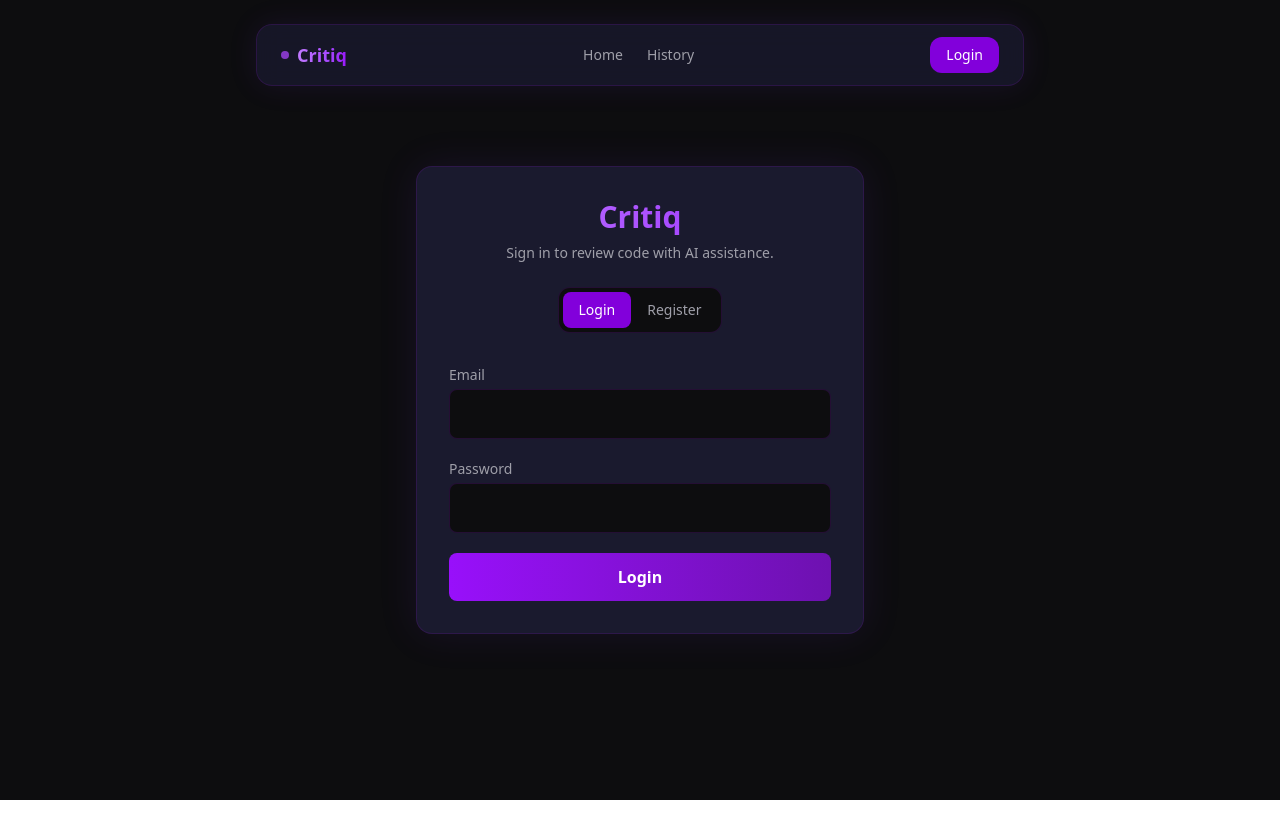
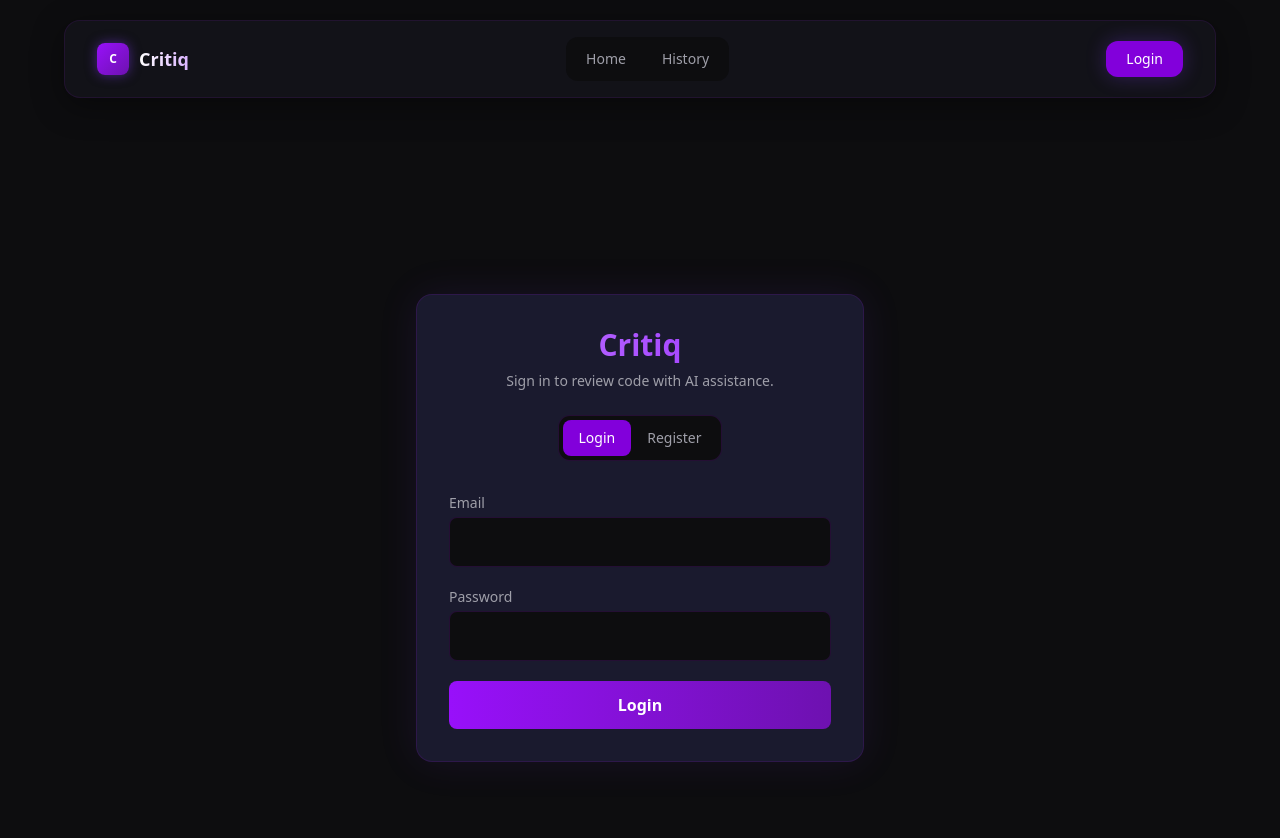
Before and after one commit to hamzatanvir-developer/Critiq-AI-code-reviewer, a Next.js app: page /auth in a window 1280 px wide. Shown: the top 838 px of the page. Before the commit the page ends 800 px from the top, so only its background shows below. Built offline with nearby package versions, Linux system fonts and the light colour scheme; no server answers.

Commit message:
Final UI polish complete

```diff
--- a/app/globals.css
+++ b/app/globals.css
@@ -1,4 +1,10 @@
 @import "tailwindcss";
+
+html,
+body {
+	background-color: #0d0d0f;
+	min-height: 100%;
+}
 
 :root {
 	--bg-primary: #0d0d0f;
@@ -14,15 +20,19 @@
 }
 
 @keyframes ticker {
-	0% { transform: translateX(0); }
-	100% { transform: translateX(-33.33%); }
+	0% {
+		transform: translateX(100%);
+	}
+
+	100% {
+		transform: translateX(-100%);
+	}
 }
 
 .ticker-track {
-	animation: ticker 10s linear infinite;
+	animation: ticker 12s linear infinite;
 	display: flex;
 	width: max-content;
-	will-change: transform;
 }
 
 @keyframes fadeInUp {
--- a/app/history/page.jsx
+++ b/app/history/page.jsx
@@ -84,7 +84,7 @@ export default function HistoryPage() {
   return (
     <main className="min-h-screen bg-[#0d0d0f] px-6 py-8 text-white">
       <div className="mx-auto w-full max-w-7xl">
-        <h1 className="mb-8 text-3xl font-bold font-space text-white">
+        <h1 className="mb-8 pt-8 text-3xl font-bold font-space text-white">
           Review History
         </h1>
 
--- a/app/layout.js
+++ b/app/layout.js
@@ -17,7 +17,7 @@ export const metadata = {
 export default function RootLayout({ children }) {
   return (
     <html lang="en" className="h-full antialiased">
-      <body className={`${inter.variable} ${spaceGrotesk.variable} min-h-full flex flex-col`}>
+      <body className={`${inter.variable} ${spaceGrotesk.variable} bg-[#0d0d0f] min-h-full flex flex-col pt-32`}>
         <AuthProvider>
           <Header />
           {children}
--- a/app/page.jsx
+++ b/app/page.jsx
@@ -128,7 +128,7 @@ export default function HomePage() {
 
   return (
     <main className="min-h-screen bg-gray-950 px-4 py-12 text-white sm:px-6">
-      <div className="mx-auto w-full max-w-5xl">
+      <div className="mx-auto w-full max-w-5xl pt-28 pb-12">
         {result ? (
           <div className="space-y-8">
             <CodeEditor onAnalyze={handleAnalyze} loading={loading} />
--- a/components/Header.jsx
+++ b/components/Header.jsx
@@ -13,41 +13,55 @@ export default function Header() {
     router.push('/')
   }
 
+  const getInitial = (email) => {
+    return email ? email.charAt(0).toUpperCase() : '?'
+  }
+
   return (
-    <div className="w-full flex justify-center pt-6 px-4 absolute top-0 left-0 z-50">
-      <nav className="flex items-center justify-between gap-8 bg-[#1a1a2e]/80 backdrop-blur-md border border-purple-900/30 rounded-2xl px-6 py-3 shadow-[0_0_30px_rgba(124,58,237,0.1)] w-full max-w-3xl">
+    <div className="w-full flex justify-center pt-5 px-6 fixed top-0 left-0 z-50">
+      <nav className="flex items-center justify-between bg-[#13131a]/90 backdrop-blur-xl border border-purple-900/20 rounded-2xl px-8 py-4 shadow-[0_8px_32px_rgba(0,0,0,0.4)] w-full max-w-6xl">
 
-        <Link href="/" className="flex items-center gap-2 shrink-0">
-          <span className="w-2 h-2 rounded-full bg-purple-500 animate-pulse" />
-          <span className="text-lg font-bold bg-gradient-to-r from-purple-400 to-purple-600 bg-clip-text text-transparent">
+        {/* Logo - Left */}
+        <Link href="/" className="flex items-center gap-2.5">
+          <div className="w-8 h-8 rounded-lg bg-gradient-to-br from-purple-600 to-purple-800 flex items-center justify-center shadow-[0_0_12px_rgba(124,58,237,0.5)]">
+            <span className="text-white text-xs font-black">C</span>
+          </div>
+          <span className="text-lg font-bold bg-gradient-to-r from-white to-purple-300 bg-clip-text text-transparent">
             Critiq
           </span>
         </Link>
 
-        <div className="flex items-center gap-6">
-          <Link href="/" className="text-zinc-400 hover:text-purple-400 transition-colors text-sm">
+        {/* Nav - Center */}
+        <div className="flex items-center gap-1 bg-[#0d0d0f] rounded-xl p-1">
+          <Link href="/" className="text-zinc-400 hover:text-white hover:bg-purple-900/30 transition-all text-sm px-4 py-2 rounded-lg">
             Home
           </Link>
-          <Link href="/history" className="text-zinc-400 hover:text-purple-400 transition-colors text-sm">
+          <Link href="/history" className="text-zinc-400 hover:text-white hover:bg-purple-900/30 transition-all text-sm px-4 py-2 rounded-lg">
             History
           </Link>
         </div>
 
-        <div className="flex items-center gap-3 shrink-0">
+        {/* Right - Auth */}
+        <div className="flex items-center gap-3">
           {user ? (
             <>
-              <span className="text-zinc-500 text-xs max-w-[120px] truncate hidden sm:block">{user.email}</span>
+              <div className="flex items-center gap-2.5">
+                <div className="w-8 h-8 rounded-full bg-gradient-to-br from-purple-600 to-purple-800 flex items-center justify-center shadow-[0_0_10px_rgba(124,58,237,0.4)]">
+                  <span className="text-white text-sm font-bold">{getInitial(user.email)}</span>
+                </div>
+              </div>
               <button
                 onClick={handleLogout}
-                className="bg-purple-700 hover:bg-purple-600 text-white transition-all rounded-xl px-4 py-2 text-sm font-medium"
+                className="relative group bg-[#0d0d0f] border border-purple-900/40 text-zinc-400 hover:text-white rounded-xl px-5 py-2 text-sm font-medium transition-all overflow-hidden"
               >
-                Logout
+                <span className="absolute inset-0 bg-gradient-to-r from-purple-700 to-purple-900 opacity-0 group-hover:opacity-100 transition-opacity rounded-xl" />
+                <span className="relative">Logout</span>
               </button>
             </>
           ) : (
             <Link
               href="/auth"
-              className="bg-purple-700 hover:bg-purple-600 text-white transition-all rounded-xl px-4 py-2 text-sm font-medium"
+              className="relative group bg-purple-700 hover:bg-purple-600 text-white rounded-xl px-5 py-2 text-sm font-medium transition-all shadow-[0_0_20px_rgba(124,58,237,0.3)] hover:shadow-[0_0_30px_rgba(124,58,237,0.5)]"
             >
               Login
             </Link>
--- a/components/HistoryCard.jsx
+++ b/components/HistoryCard.jsx
@@ -44,7 +44,7 @@ export default function HistoryCard({ review, onDelete, onView }) {
         <span className="ml-1 text-sm text-zinc-500">/100</span>
       </div>
 
-      <p className="mb-4 line-clamp-2 text-sm leading-relaxed text-zinc-400">
+      <p className="text-zinc-400 text-sm leading-relaxed mb-4">
         {review.result?.summary}
       </p>
 
```
